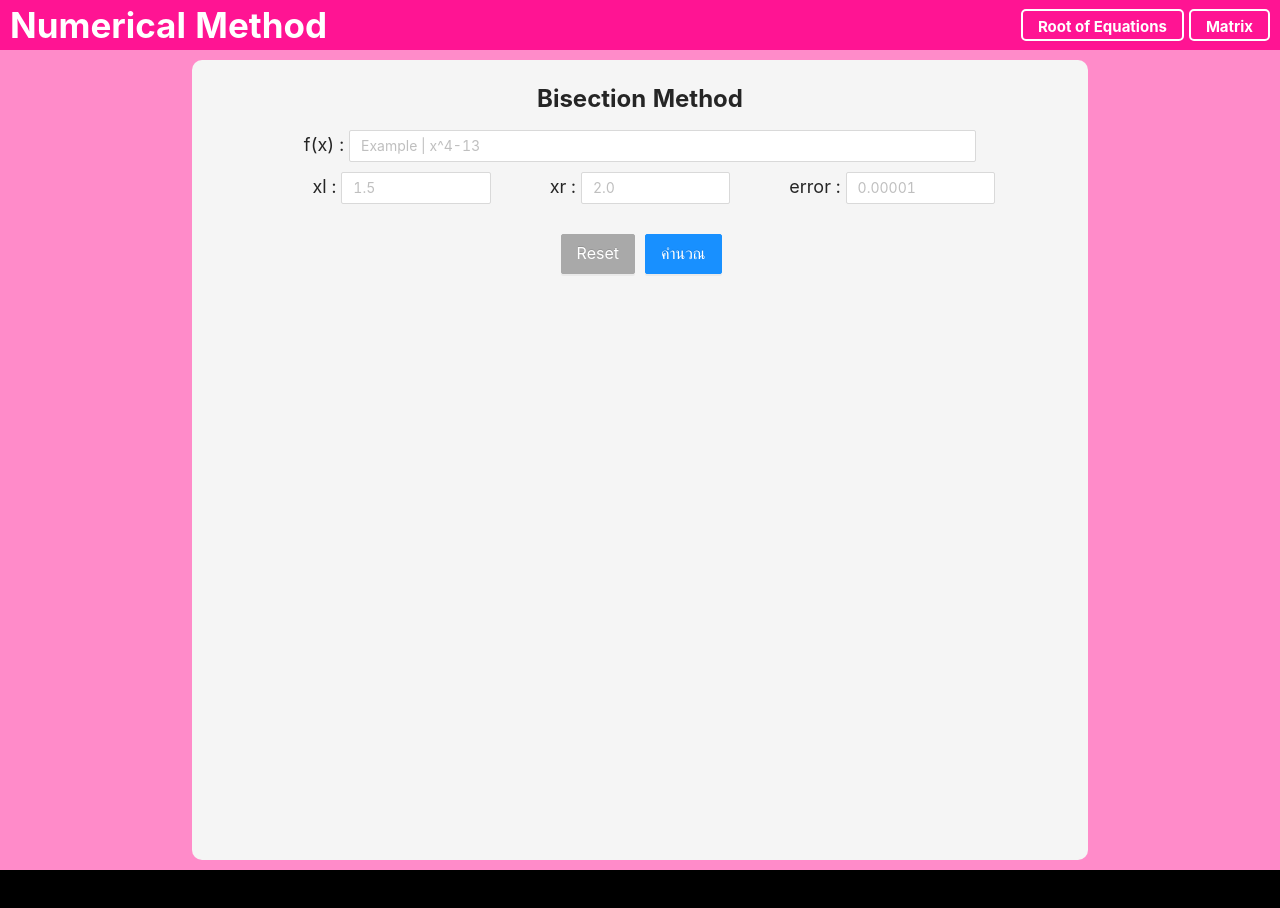
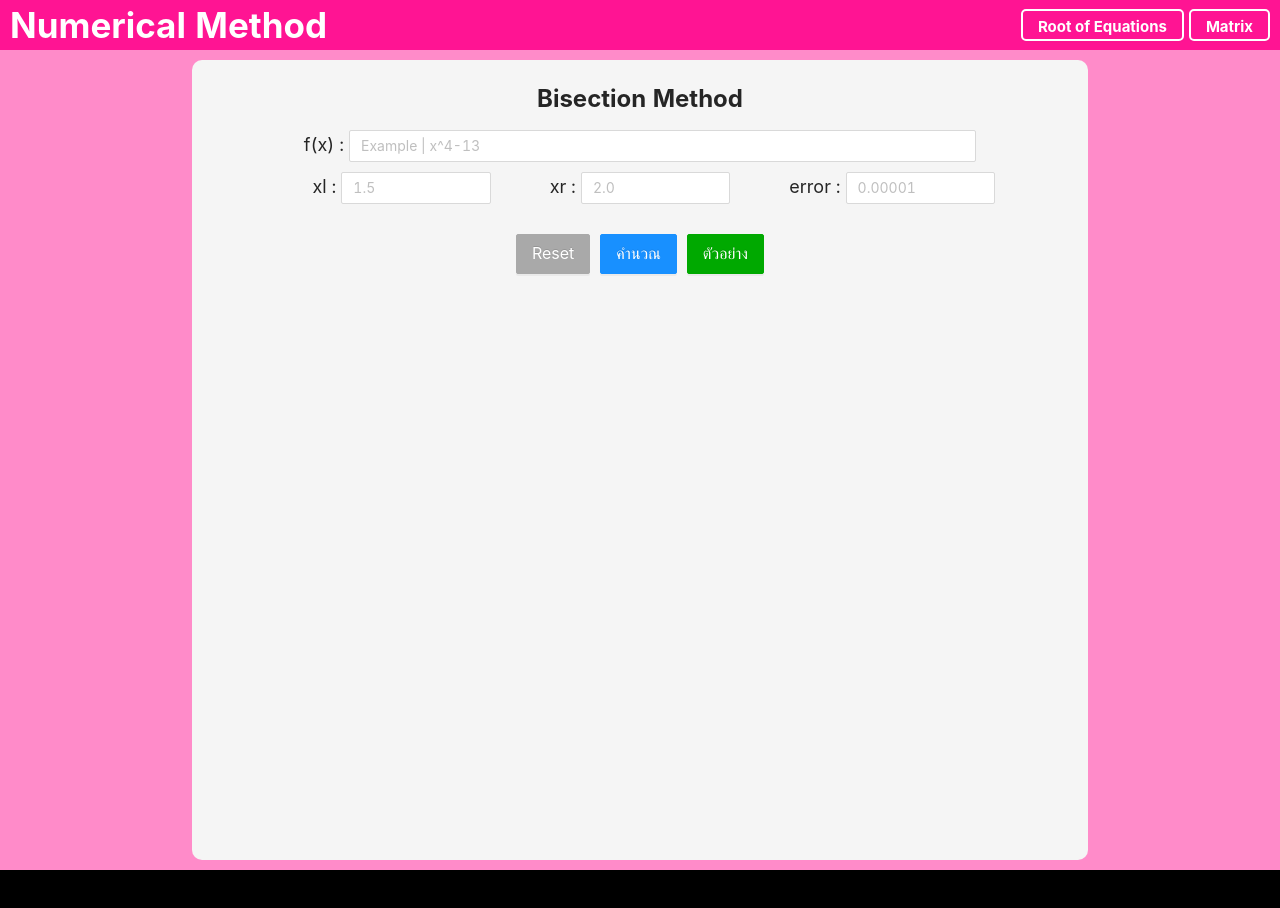
Before and after one commit to BabyBbeam/Numerical-Method, a React (Create React App) app: page /#/bisection in a window 1280 px wide. Shown: the top 908 px of the page. Built offline with nearby package versions, Linux system fonts and the light colour scheme.

Commit message:
add Modal.

```diff
--- a/src/containers/Bisection.css
+++ b/src/containers/Bisection.css
@@ -28,9 +28,9 @@
     text-align: start;
 }
 
-.col-reset-button{
+/* .col-reset-button{
     text-align: end;
-}
+} */
 
 .reset-button{
     margin-right: 5px;
@@ -44,11 +44,28 @@
     border-color: rgb(199, 199, 199);
 }
 
+.example-button{
+    margin-left: 5px;
+    background-color: rgb(0, 169, 0);
+    border-color: rgb(0, 169, 0);
+}
+
+.example-button:hover,
+.example-button:focus{
+    background-color: rgb(0, 200, 0);
+    border-color: rgb(0, 200, 0);
+}
+
 .row-button{
     margin-top: 30px;
     margin-bottom: 30px;
 }
 
+.col-button{
+    text-align: center;
+}
+
 .cal-button{
     margin-left: 5px;
+    margin-right: 5px;
 }
--- a/src/containers/Bisection.js
+++ b/src/containers/Bisection.js
@@ -1,5 +1,5 @@
 import React, { Component } from 'react'
-import { Row, Col , Input, Button, Table } from 'antd'
+import { Row, Col , Input, Button, Table, Modal } from 'antd'
 import axios from 'axios'
 import { calBisection } from '../components/calculateROE'
 import './Bisection.css'
@@ -28,7 +28,8 @@ class Bisection extends Component {
                 dataIndex: 'error'
             }
         ],
-        iterationData : []
+        iterationData : [],
+        isModalVisible : false
     }
 
     onClickCalculate = e =>{
@@ -39,6 +40,14 @@ class Bisection extends Component {
         catch (err){
             console.log("error")
         }
+    }
+
+    onClickExample = e =>{
+        this.setState({isModalVisible:true})
+    }
+
+    onClickOk = e =>{
+        this.setState({isModalVisible:false})
     }
 
     onClickReset = e =>{
@@ -73,6 +82,19 @@ class Bisection extends Component {
     render() {
         return (
             <div className='bisection-content'>
+                <Modal
+                    title='ตัวอย่าง'
+                    visible={this.state.isModalVisible}
+                    onOk={this.onClickOk}
+                    onCancel={this.onClickOk}
+                    footer={[
+                        <Button type='primary' onClick={this.onClickOk}>
+                            Ok
+                        </Button>
+                    ]}
+                >
+
+                </Modal>
                 <h1>Bisection Method</h1>
                 <Row className='input-form' type='flex' align='middle'>
                     <Col span={24}>
@@ -91,11 +113,10 @@ class Bisection extends Component {
                     </Col>
                 </Row>
                 <Row type='flex' align='middle' className='row-button'>
-                    <Col span={12} className='col-reset-button'>
+                    <Col span={24} className='col-button'>
                         <Button size='large' type='primary' className='reset-button' onClick={this.onClickReset}>Reset</Button>
-                    </Col>
-                    <Col span={12}>
                         <Button size='large' type='primary' className='cal-button' onClick={this.onClickCalculate}>คำนวณ</Button>
+                        <Button size='large' type='primary' className='example-button' onClick={this.onClickExample}>ตัวอย่าง</Button>
                     </Col>
                 </Row>
                 {this.state.isCal ? <Table columns={this.state.iterationColumns} dataSource={this.state.iterationData} size="middle" />:null}
```
